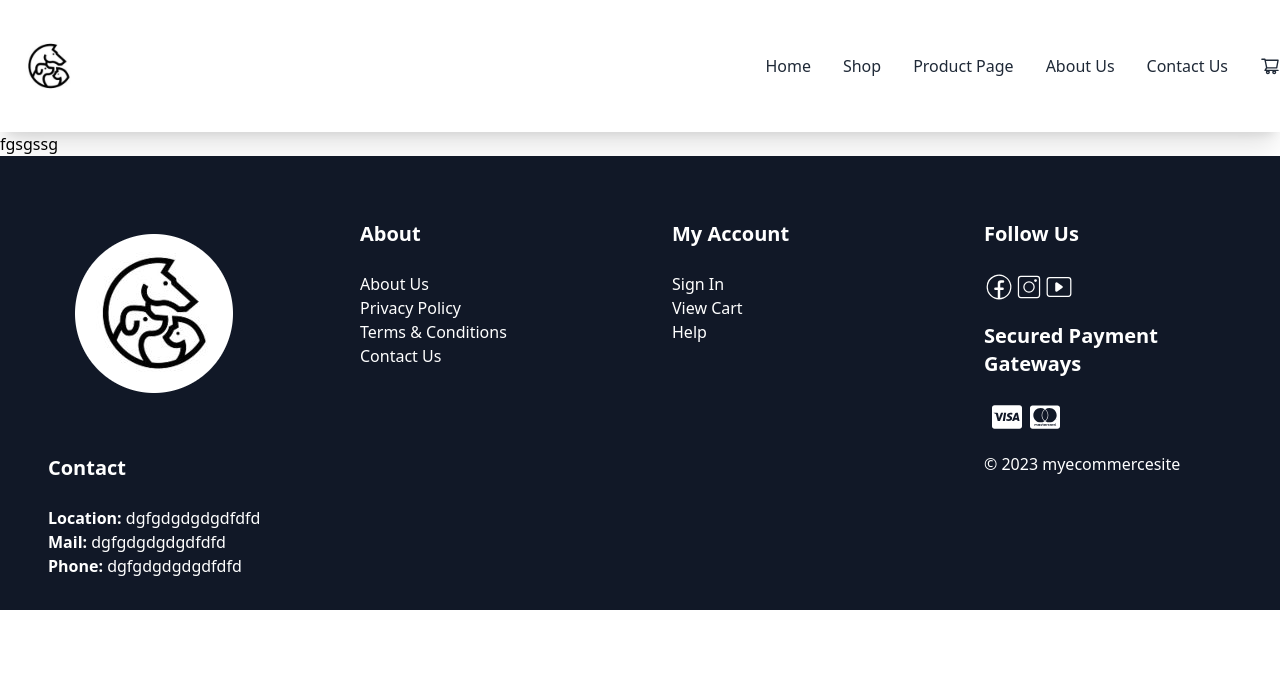
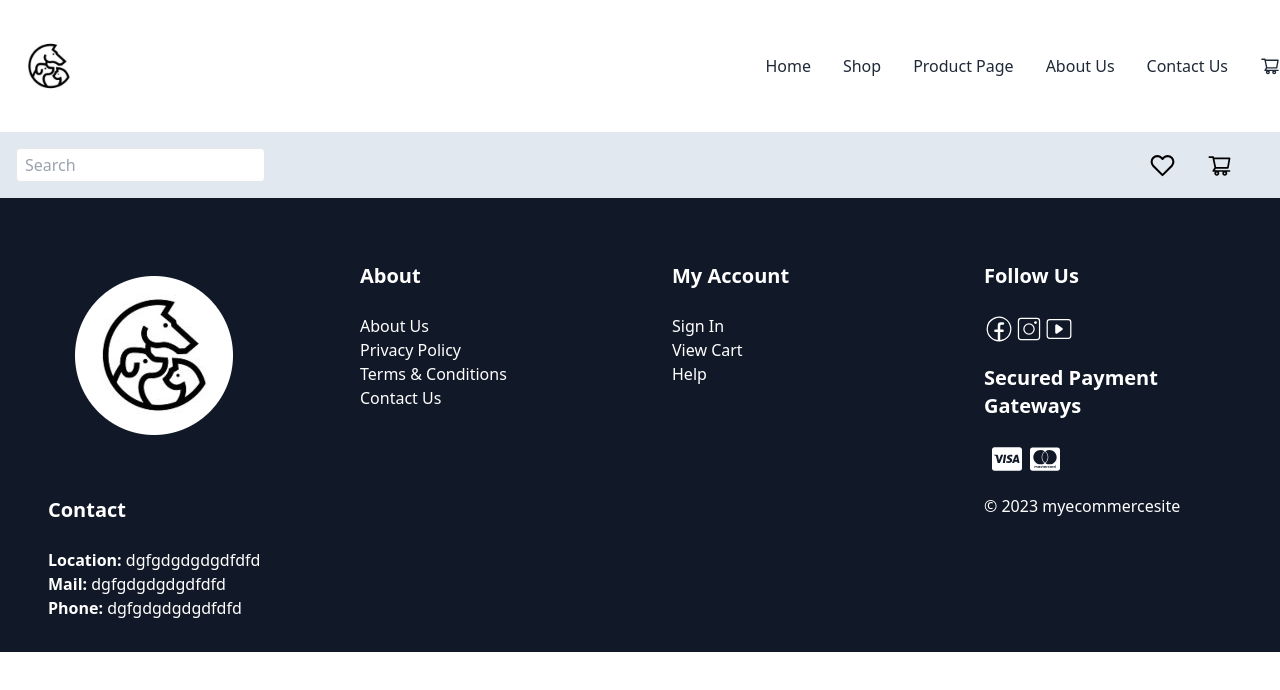
Before and after one commit to DushyanthiMahavithana/ecommerce_springboot_and_nextjs, a Next.js app: page /shop in a window 1280 px wide. Shown: the top 690 px of the page. Built offline with nearby package versions, Linux system fonts and the light colour scheme.

Commit message:
Created Search bar

```diff
--- a/app/searchbar/page.jsx
+++ b/app/searchbar/page.jsx
@@ -1,9 +1,27 @@
-import React from 'react'
+import React from 'react';
+import Link from 'next/link';
+import { AiOutlineShoppingCart } from "react-icons/ai";
+import {FiHeart} from "react-icons/fi";
 
 export default function searchbar() {
   return (
     <div>
-      <h1>fgsgssg</h1>
+    <div className='flex items-center justify-between p-4 bg-slate-200 text-black'>
+      <input
+      className='px-2 py-1 mr-2 border rounded focus:outline'
+      type='text'
+      placeholder='Search'>
+      </input>
+
+
+      <div className='flex'>
+      <Link className="hover:text-gray-400 mr-8"  href={"/#"}><FiHeart size={25}/></Link>
+      <Link className="hover:text-gray-400 mr-8"  href={"/#"}><AiOutlineShoppingCart  size={25}/></Link>
+
+      </div>
+
+
+    </div>
     </div>
   )
 }
```
